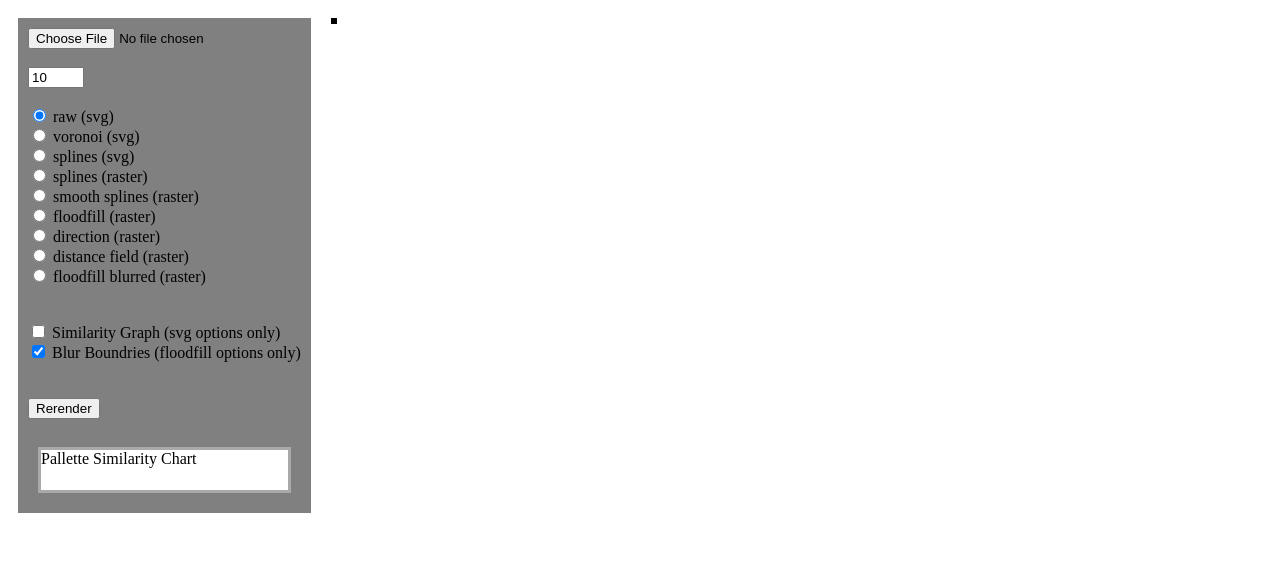
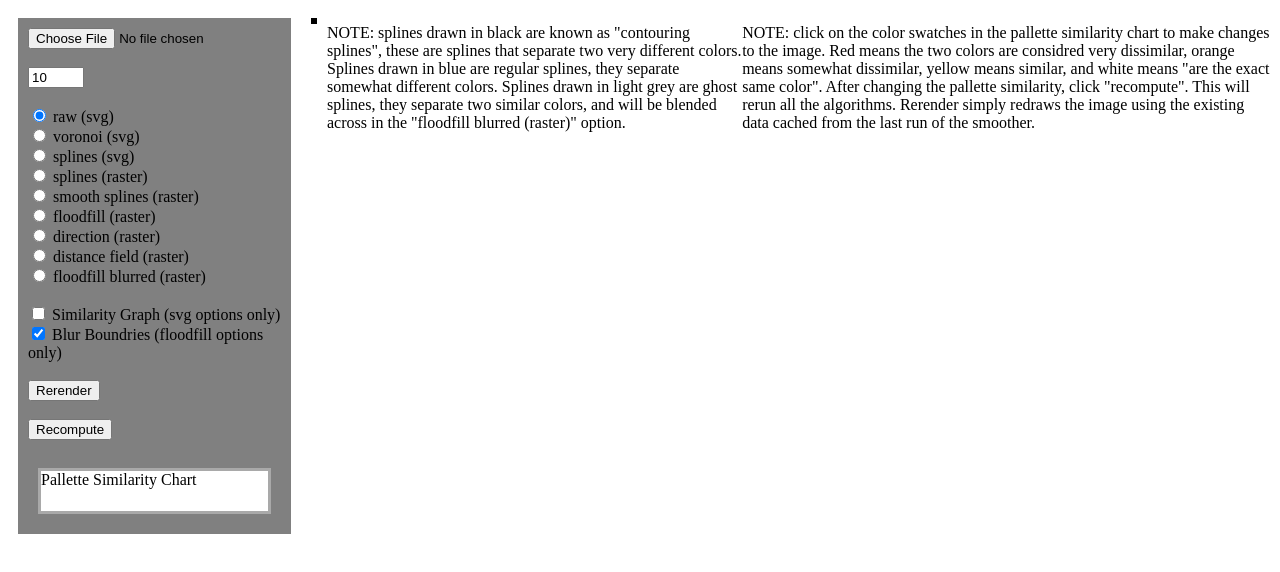
Before and after one commit to FreezeDriedMangos/HTML-Kopf-Lischinski, a plain HTML site: page index.html in a window 1280 px wide. Drawn offline with Linux system fonts and the light colour scheme; a script that the page names is missing.

Commit message:
added user info to help understand how to use the program

```diff
--- a/index.html
+++ b/index.html
@@ -56,7 +56,6 @@
 			<label for="floodfill blurred (raster)">floodfill blurred (raster)</label><br>
 
 			<br/>
-			<br/>
 
 			<input type="checkbox" id="drawSimilarityGraph" onchange="renderSimilarityGraphToggled(event)"/>
 			<label for="drawSimilarityGraph">Similarity Graph (svg options only)</label><br>
@@ -64,15 +63,18 @@
 			<input type="checkbox" id="blurBoundries" checked onchange="blurBoundriesToggled(event)"/>
 			<label for="blurBoundries">Blur Boundries (floodfill options only)</label><br>
 
-
-			<br/>
 			<br/>
 
 			<button onclick="rerender()">
 				Rerender
-			</button>
+			</button><br/>
 
 			<br/>
+
+			<button onclick="recompute()">
+				Recompute
+			</button><br/>
+
 			<br/>
 
 			<div id="palletteContainer" style="border: darkgray solid; background-color: white; margin: 10px; min-height: 40px;">
@@ -83,8 +85,11 @@
 
 		</div>
 
-		<div id="canvasRoot" style="border: black solid; margin: 10px; height: fit-content; width: fit-content;">
+		<div id="canvasRoot" style="border: black solid; margin: 10px; height: fit-content; width: fit-content;"></div>
 
-		</div>
+		<br/>
+		<p>NOTE: splines drawn in black are known as "contouring splines", these are splines that separate two very different colors. Splines drawn in blue are regular splines, they separate somewhat different colors. Splines drawn in light grey are ghost splines, they separate two similar colors, and will be blended across in the "floodfill blurred (raster)" option.</p>
+		<br/>
+		<p>NOTE: click on the color swatches in the pallette similarity chart to make changes to the image. Red means the two colors are considred very dissimilar, orange means somewhat dissimilar, yellow means similar, and white means "are the exact same color". After changing the pallette similarity, click "recompute". This will rerun all the algorithms. Rerender simply redraws the image using the existing data cached from the last run of the smoother.</p>
 	</div>
 </body>
```
